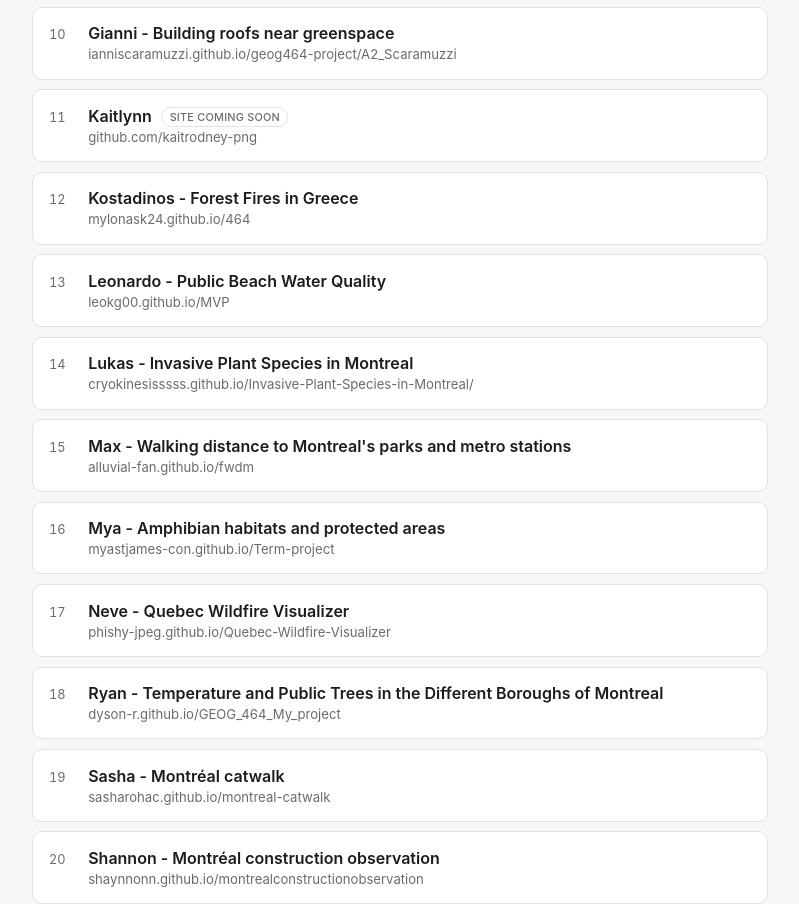
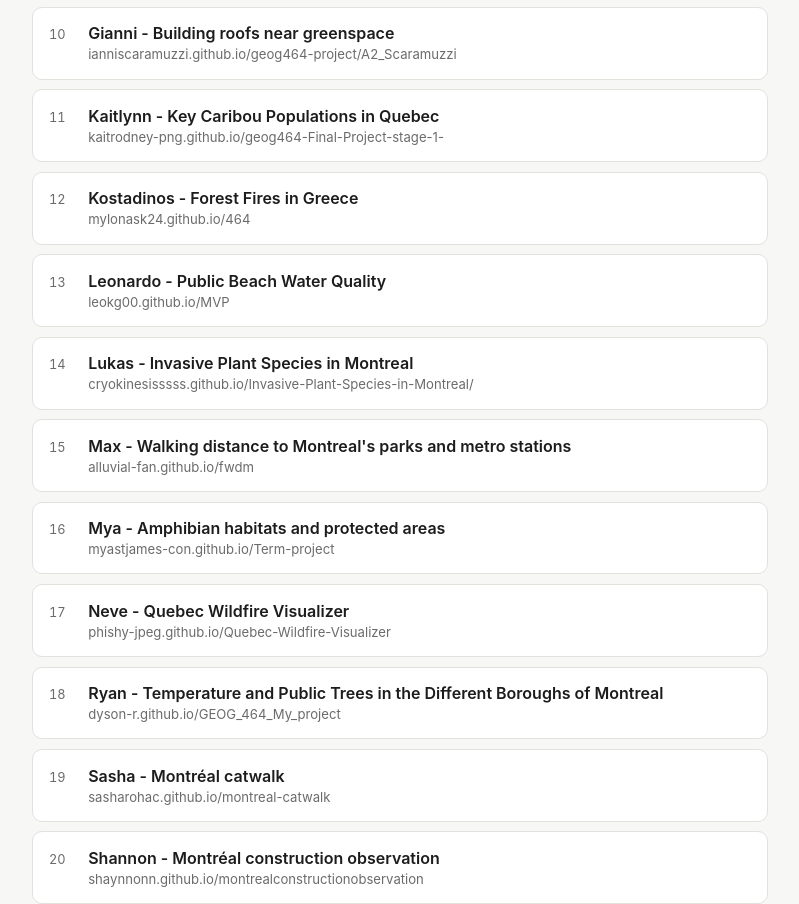
Before and after one commit to alluvial-fan/464-directory, a plain HTML site: page index.html in a window 1280 px wide. Shown: the part 915-1819 px from the top of the page, without its empty margins (240-1039 px from the left). Drawn offline with Linux system fonts and the light colour scheme.

Commit message:
Update link and title for Kaitlynn's project

```diff
--- a/index.html
+++ b/index.html
@@ -175,11 +175,11 @@
       </span>
     </a></li>
 
-    <li><a href="https://github.com/kaitrodney-png" target="_blank" rel="noopener">
+    <li><a href="https://kaitrodney-png.github.io/geog464-Final-Project-stage-1-/version2/site/" target="_blank" rel="noopener">
       <span class="num">11</span>
       <span class="body">
-        <span class="title">Kaitlynn <span class="pending">Site coming soon</span></span>
-        <span class="handle">github.com/kaitrodney-png</span>
+        <span class="title">Kaitlynn - Key Caribou Populations in Quebec</span>
+        <span class="handle">kaitrodney-png.github.io/geog464-Final-Project-stage-1-</span>
       </span>
     </a></li>
 
```
